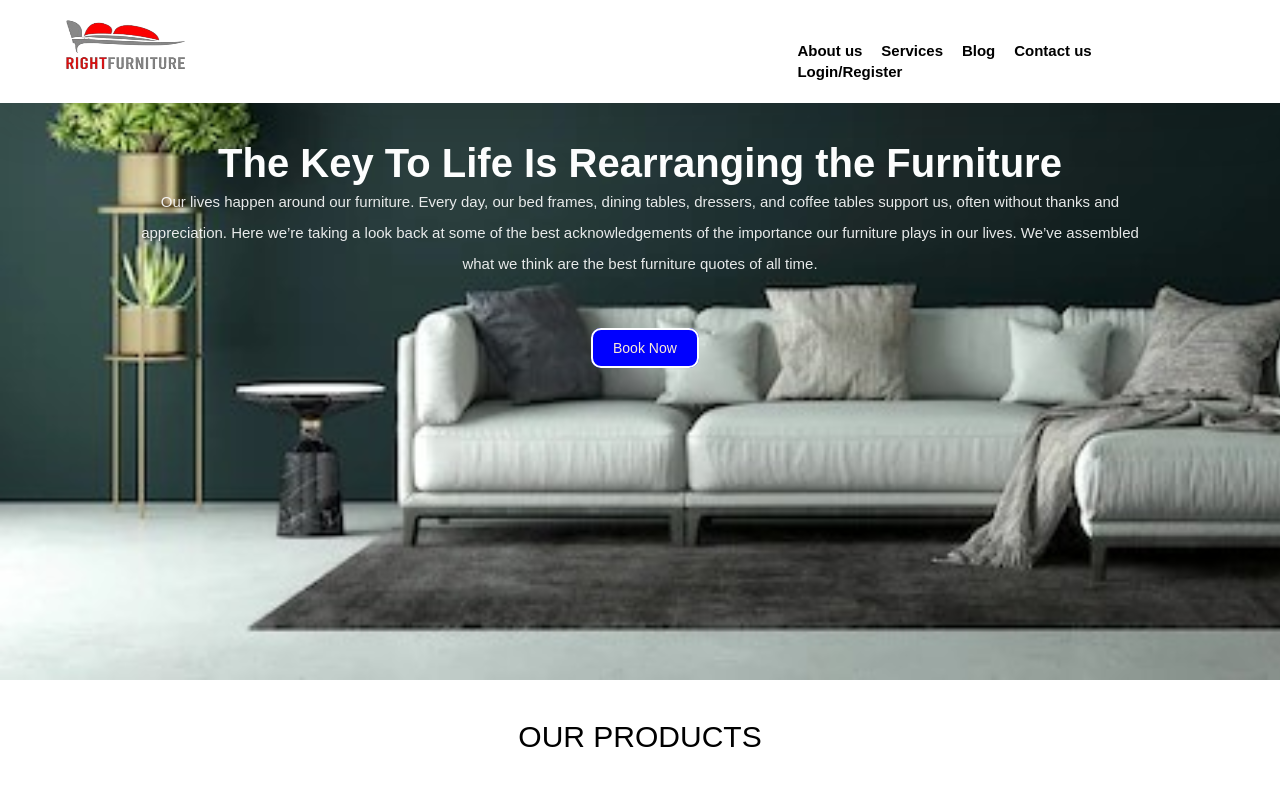
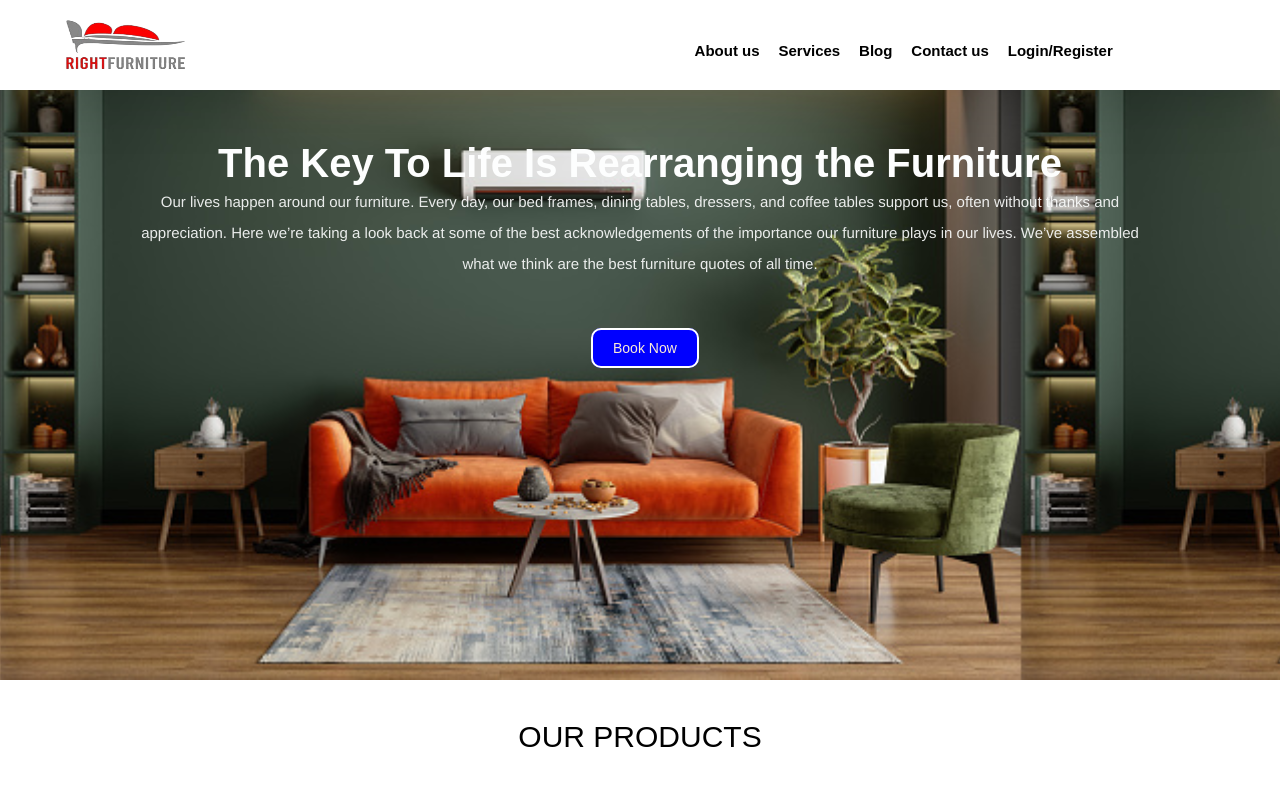
Before and after one commit to Ramachary2222/Simple-E-Commerce-Website, a plain HTML site: page index.html in a window 1280 px wide. Shown: the top 790 px of the page. Drawn offline with nearby package versions, Linux system fonts and the light colour scheme.

Commit message:
edited index.html ecom.css

```diff
--- a/ecom.css
+++ b/ecom.css
@@ -1,4 +1,6 @@
-
+*{
+    font-family: 'Franklin Gothic Medium', 'Arial Narrow', Arial, sans-serif;
+}
 .nav{
     background-color: white;
     z-index:9;
@@ -18,11 +20,11 @@
 .nav_side{
 
     float:right;
-    margin-left: 300px;
+    margin-left: 250px;
     padding: 10px;
     padding-right: 10px;
     padding-top: 30px;
-    width:50%;
+    width:70%;
 
 }
 .nav_side a{
@@ -40,10 +42,9 @@ a:hover{
     color: orange;
 }
 .main{
-    background-image: url("images/background.jpg");
-    background-repeat: repeat-y;
+    background-image: url("images/background.png");
     background-attachment: fixed;
-    background-size: cover;
+    background-size:contain;
     height: 85vh;
     background-blend-mode:darken;
 }
```
Also changed, not shown: images/background.jpg (deleted), images/background.png (added).
